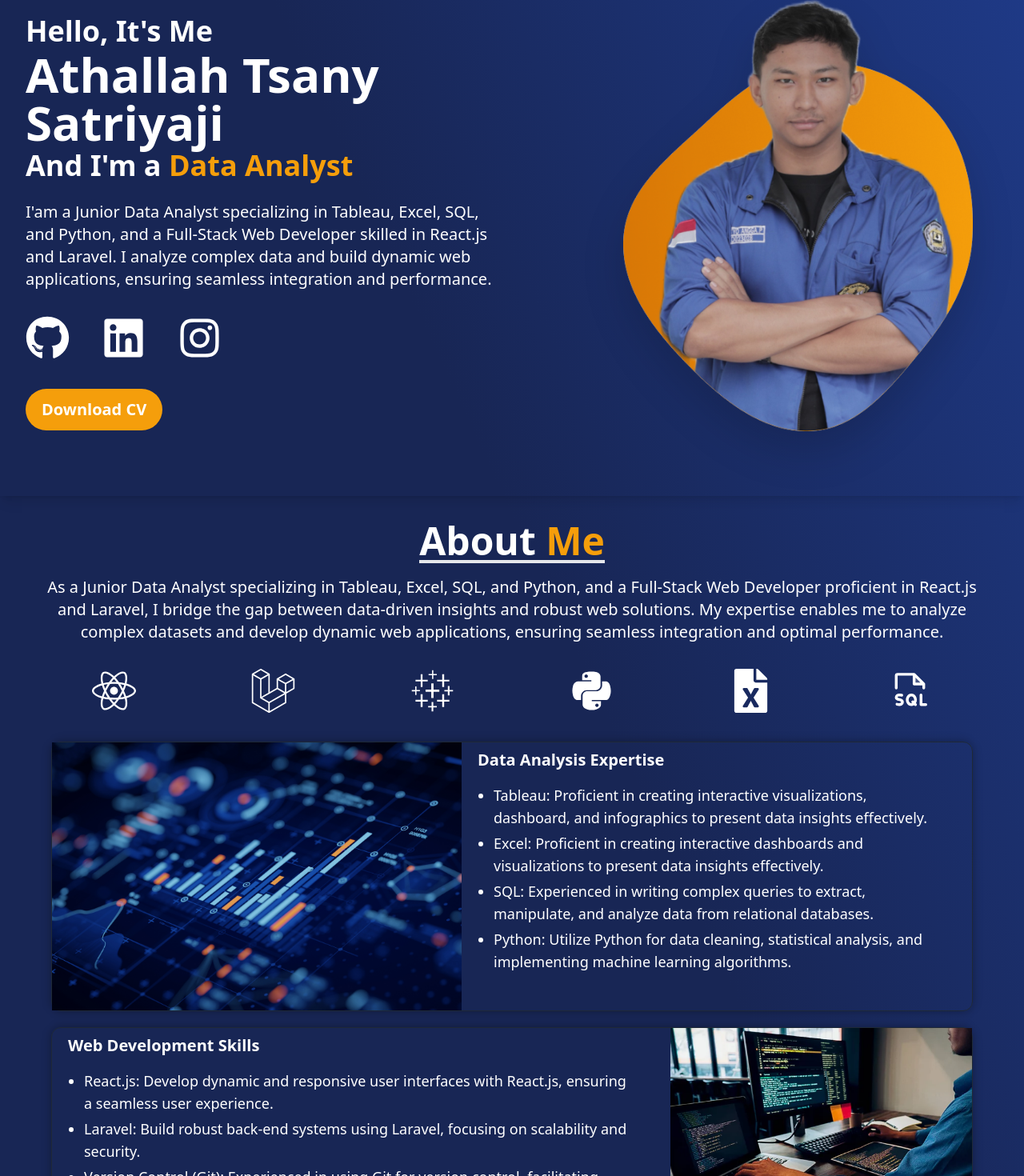
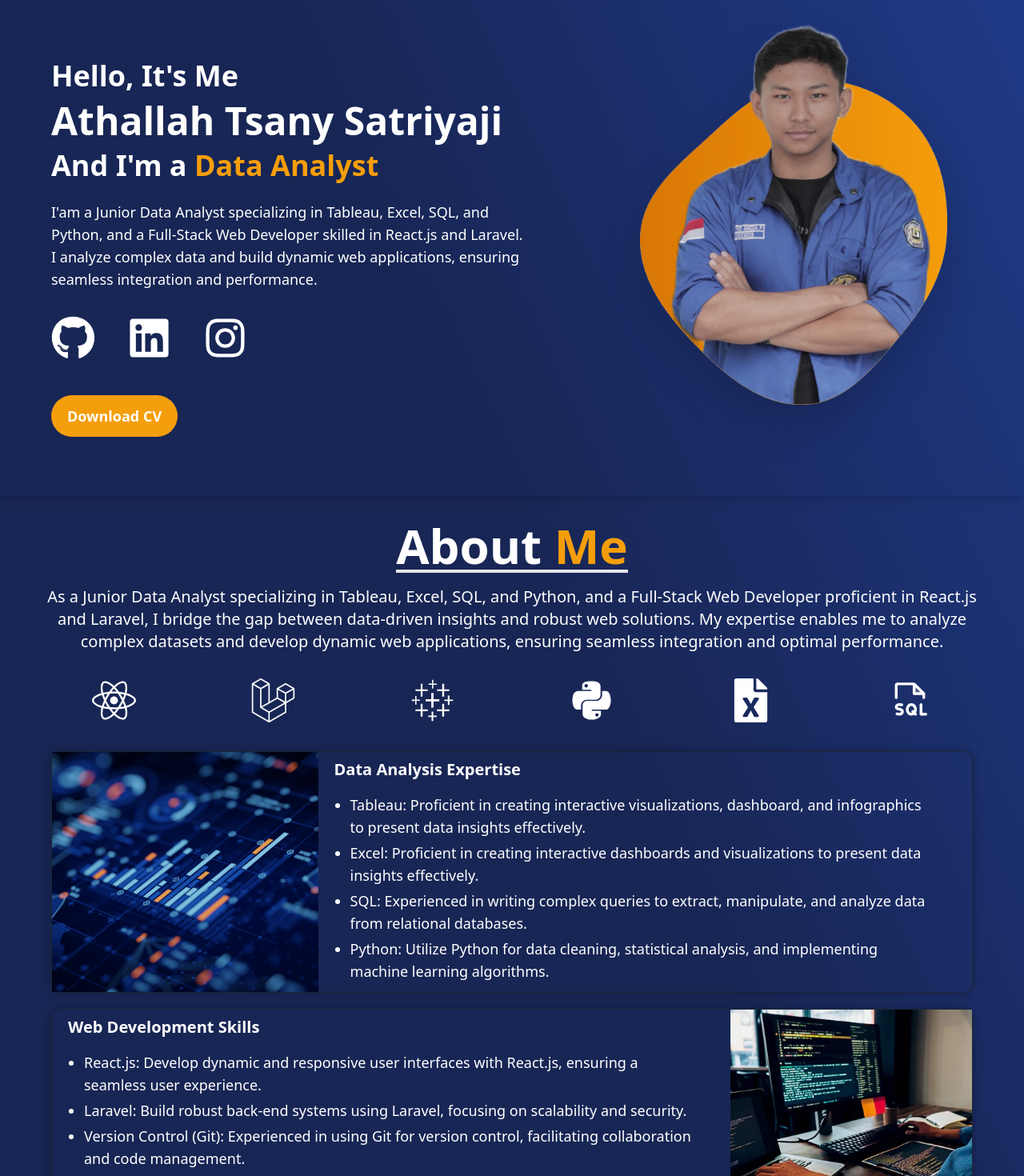
Before and after one commit to athallahdx/portofolio_web, a React (Vite) app: page / in a window 1280 px wide. Shown: the part 180-1650 px from the top of the page at 80% size. Built offline with nearby package versions, Linux system fonts and the light colour scheme.

Commit message:
more responsive

```diff
--- a/src/landingPage/AboutMe.jsx
+++ b/src/landingPage/AboutMe.jsx
@@ -59,8 +59,11 @@ import TechStackLogos from "./TechStackLogos";
                                 <span className="text-amber-500"> Me</span>
                             </p>
                         </div>
-                        <p className="max-w-[93vw] text-sm xs:text-base mdp:text-xl 2xl:text-2xl  text-center mt-4">
+                        <p className="hidden lg:block max-w-[93vw] text-sm xs:text-base mdp:text-xl 2xl:text-2xl  text-center mt-4">
                             As a Junior Data Analyst specializing in Tableau, Excel, SQL, and Python, and a Full-Stack Web Developer proficient in React.js and Laravel, I bridge the gap between data-driven insights and robust web solutions. My expertise enables me to analyze complex datasets and develop dynamic web applications, ensuring seamless integration and optimal performance.
+                        </p>
+                        <p className="lg:hidden max-w-[93vw] text-sm xs:text-base mdp:text-xl 2xl:text-2xl  text-center mt-4">
+                            As a Junior Data Analyst and a Full-Stack Web Developer, I bridge the gap between data-driven insights and robust web solutions. My expertise enables me to analyze complex datasets and develop dynamic web applications, ensuring seamless integration and optimal performance.
                         </p>
                     </motion.div>
 
@@ -71,15 +74,15 @@ import TechStackLogos from "./TechStackLogos";
 
                     <div
                         id="slide-right"
-                        className={`dataanalystw-fit flex flex-col lg:flex-row justify-center items-center lg:items-start w-fit rounded-xl mt-5 sm:pb-5 xl:pb-0 2xl:pb-0 h-auto shadow-all-sides-lg border border-gray-800 max-w-[90vw] transition-transform duration-700 ease-out ${
+                        className={`dataanalystw-fit flex flex-col lg:flex-row justify-center items-center lg:items-start  w-fit rounded-xl mt-5 sm:pb-5 lg:pb-0 2xl:pb-0 h-auto shadow-all-sides-lg border border-gray-800 max-w-[90vw] transition-transform duration-700 ease-out ${
                             isDataAnalystVisible ? 'lg:translate-x-0 lg:opacity-100' : 'lg:translate-x-[100vw] lg:opacity-0'
                         }`}
                     >
                         <div className="picture1 w-full justify-items-center sm:pt-3 lg:pt-0 lg:w-auto lg:max-w-lg">
-                            <img src={data1} className="w-[25rem] h-auto rounded-t-xl sm:mt-3 lg:mt-0 sm:rounded-2xl sm:object-cover object-center lg:rounded-none lg:h-full lg:w-auto" alt="" />
+                            <img src={data1} className="w-[25rem] h-auto rounded-t-xl sm:mt-3 lg:mt-0 sm:rounded-2xl sm:object-cover object-center lg:rounded-none lg:h-[300px] lg:w-auto" alt="" />
                         </div>
                         <div className="desc1 ms-5 pb-5 md:pb-0 pe-4 lg:pe-12">
-                            <p className="text-xl md:text-xl py-2 text-center mdp:max-lg:text-2xl lg:text-left 2xl:text-3xl font-bold mdp:max-lg:mb-1 mdp:max-lg:mt-1 lg:mb-2 2xl:mb-3">Data Analysis Expertise</p>
+                            <p className="text-xl md:text-xl py-2 text-center mdp:max-lg:text-2xl lg:text-left 2xl:text-3xl font-bold mdp:max-lg:mb-1 mdp:max-lg:mt-1 lg:mb-2  2xl:mb-3">Data Analysis Expertise</p>
 
                             <ul className="list-disc list-outside text-sm xs:text-base mdp:max-lg:text-xl md:text-lg 2xl:text-[22px] 2xl:space-y-3 space-y-1 mdp:max-lg:space-y-2 pl-5">
                                 <li> <span className="font-bold md:font-medium">Tableau: </span> Proficient in creating interactive visualizations, dashboard, and infographics to present data insights effectively.</li>
@@ -93,22 +96,22 @@ import TechStackLogos from "./TechStackLogos";
 
                     <div
                         id="slide-left"
-                        className={`webdev flex flex-col-reverse lg:flex-row justify-center items-center lg:items-start w-fit rounded-xl mt-5 sm:pb-5 xl:pb-0 2xl:pb-0 h-auto shadow-all-sides-lg border border-gray-800 max-w-[90vw] transition-transform duration-700 ease-out ${
+                        className={`webdev flex flex-col-reverse lg:flex-row justify-center items-center lg:items-start w-fit rounded-xl mt-5 sm:pb-5 lg:pb-0 2xl:pb-0 h-auto shadow-all-sides-lg border border-gray-800 max-w-[90vw] transition-transform duration-700 ease-out ${
                             isWebDevVisible ? 'lg:translate-x-0 lg:opacity-100' : 'lg:-translate-x-[100vw] lg:opacity-0'
                         }`}
                     >
-                        <div className="desc1 ms-5 pb-5 md:pb-0 pe-4 lg:pe-12">
+                        <div className="desc1 ms-5 pb-5 md:pb-0 pe-4 lg:pe-8 xl:pe-12 lg:pb-4">
                             <p className="text-xl md:text-xl py-2 text-center mdp:max-lg:text-2xl lg:text-left 2xl:text-3xl font-bold mdp:max-lg:mb-1 mdp:max-lg:mt-1 lg:mb-2 2xl:mb-3">Web Development Skills</p>
 
-                            <ul className="list-disc list-outside text-sm xs:text-base mdp:max-lg:text-xl md:text-lg 2xl:text-[22px] 2xl:space-y-3 space-y-1 mdp:max-lg:space-y-2 pl-5">
+                            <ul className="list-disc list-outside text-sm xs:text-base mdp:max-lg:text-xl md:text-lg 2xl:text-[22px] 2xl:space-y-3 space-y-1 mdp:max-lg:space-y-2 xl:pb-3 pl-5">
                                 <li><span className="font-bold md:font-medium">React.js: </span> Develop dynamic and responsive user interfaces with React.js, ensuring a seamless user experience.</li>
                                 <li><span className="font-bold md:font-medium">Laravel: </span> Build robust back-end systems using Laravel, focusing on scalability and security.</li>
                                 <li><span className="font-bold md:font-medium">Version Control (Git): </span> Experienced in using Git for version control, facilitating collaboration and code management.</li>
                                 <li><span className="font-bold md:font-medium">RESTful APIs: </span> Skilled in designing and consuming RESTful APIs to enable communication between front-end and back-end systems.</li>
                             </ul>
                         </div>
-                        <div className="picture1 w-full justify-items-center sm:pt-3 lg:pt-0 lg:w-auto lg:max-w-lg">
-                            <img src={dev1} className="w-[25rem] h-auto rounded-t-xl sm:mt-3 lg:mt-0 sm:rounded-2xl sm:object-cover object-center lg:rounded-none lg:h-full lg:w-auto" alt="" />
+                        <div className="picture1 w-full sm:pt-3 lg:pt-0 lg:w-auto lg:max-w-lg">
+                            <img src={dev1} className="w-[25rem] h-auto rounded-t-xl sm:mt-3 lg:mt-0 sm:rounded-2xl sm:object-cover object-center lg:rounded-none lg:h-[310px] xl:h-[290px] xl:w- lg:w-auto" alt="" />
                         </div>
                     </div>
                 </div>
--- a/src/landingPage/Profile.jsx
+++ b/src/landingPage/Profile.jsx
@@ -10,21 +10,21 @@ export default function Profile() {
       whileInView={{ opacity: 1, y: 0 }}
       transition={{ duration: 1.5 }}
       className="
-        flex flex-col-reverse space-y-5 justify-center items-center lg:justify-center lg:items-center w-screen max-h-screen mt-20 pb-6 lg:flex-row md:justify-evenly lg:min-h-screen lg:mt-0 lg:pb-5 lg:space-x-[5vw] xl:space-x-[5vw] 2xl:space-x-[17vw] md:pt-14 md:pb-8 shadow-lg
+        flex flex-col-reverse space-y-5 justify-center items-center lg:justify-center lg:items-center w-screen max-h-screen mt-20 pb-6 lg:flex-row md:justify-evenly lg:min-h-screen lg:mt-0 lg:pb-5 lg:space-x-[9vw] lg:px-8 xl:space-x-[5vw] 2xl:space-x-[17vw] md:pt-14 md:pb-8 shadow-lg
       "
     >
       {/* Text Section */}
       <div className="
         flex flex-col justify-center text-white font-extrabold text-center lg:text-left
-        xl:me-20 lg:mt-20 xl:ms-8 2xl:mt-28
+        xl:me-20 lg:mt-36 xl:ms-8 2xl:mt-28
       ">
-        <p className="text-sstitle pb-0 mbm:pb-1 mbm:text-2xl mbl:text-2xl sm:text-3xl mdp:text-4xl 2xl:text-5xl md:pb-3">
+        <p className="text-sstitle pb-0 mbm:pb-1 mbm:text-2xl mbl:text-2xl sm:text-3xl mdp:text-4xl lg:text-4xl 2xl:text-5xl md:pb-3">
           Hello, It&apos;s Me
         </p>
-        <p className="text-sbtitle pt-0 mbm:text-3xl mbl:text-3xl sm:text-4xl mdp:text-6xl 2xl:text-7xl">
+        <p className="text-sbtitle pt-0 mbm:text-3xl mbl:text-3xl sm:text-4xl mdp:text-6xl lg:text-5xl 2xl:text-7xl">
           Athallah Tsany Satriyaji
         </p>
-        <p className="text-sstitle pt-0 mbm:pt-1 mbm:text-2xl mbl:text-2xl sm:text-3xl mdp:text-4xl 2xl:text-5xl  md:pt-3 pb-0">
+        <p className="text-sstitle pt-0 mbm:pt-1 mbm:text-2xl mbl:text-2xl sm:text-3xl mdp:text-4xl lg:text-4xl  2xl:text-5xl  md:pt-3 pb-0">
           And I&apos;m a{' '}
           <TypeAnimation
             sequence={['Data Analyst', 1000, 'Web Developer', 1000]}
@@ -35,7 +35,7 @@ export default function Profile() {
           />
         </p>
         <p className='
-          max-w-3xl font-medium mt-2 mbl:mt-6 px-4 lg:px-0 lg:leading-7
+          max-w-3xl font-medium mt-2 lg mbl:mt-6 px-4 lg:px-0 lg:leading-7
           text-base mbl:text-base sm:text-xl mdp:text-xl lg:text-lg 2xl:text-xl pt-0
         '>
           <span className='hidden lg:inline'>
@@ -47,6 +47,7 @@ export default function Profile() {
             I&apos;m a Junior Data Analyst specializing in Tableau, Excel, SQL, and Python, and a Full-Stack Web Developer
             skilled in React.js and Laravel.
           </span>
+
         </p>
         {/* Social Links */}
         <div className='
@@ -86,7 +87,7 @@ export default function Profile() {
           className="
             object-contain drop-shadow-2xl h-auto lg:w-auto
             max-w-[60vw] mbl:max-w-[70vw] sm:max-w-[40vw] mdp:max-w-[50vw] lg:mt-28
-            lg:max-h-[550px] xl:max-w-[30vw] 2xl:max-h-full xl:me-16 2xl:me-20
+            lg:max-h-[500px] xl:max-w-[30vw] 2xl:max-h-full xl:me-16 2xl:me-20
           "
           src={profil}
           alt="Profile"
--- a/src/landingPage/TechStackLogos.jsx
+++ b/src/landingPage/TechStackLogos.jsx
@@ -7,22 +7,22 @@ const TechStackLogos = () => {
     return (
       <>
         <motion.div initial={{ opacity: 0, y: 50 }} whileInView={{ opacity: 1, y: 0 }} transition={{ duration: 0.5 }}>
-          <FaReact className='text-[30px] xs:text-[38px] sm:text-[50px] xl:text-[55px]' />
+          <FaReact className='text-[27px] mbm:text-[30px] xs:text-[38px] sm:text-[50px] xl:text-[55px]' />
         </motion.div>
         <motion.div initial={{ opacity: 0, y: 50 }} whileInView={{ opacity: 1, y: 0 }} transition={{ duration: 0.5, delay: 0.1 }}>
-          <FaLaravel className='text-[30px] xs:text-[38px] sm:text-[50px] xl:text-[55px]' />
+          <FaLaravel className='text-[27px] mbm:text-[30px] xs:text-[38px] sm:text-[50px] xl:text-[55px]' />
         </motion.div>
         <motion.div initial={{ opacity: 0, y: 50 }} whileInView={{ opacity: 1, y: 0 }} transition={{ duration: 0.5, delay: 0.2 }}>
-          <IoLogoTableau className='text-[30px] xs:text-[38px] sm:text-[50px] xl:text-[55px]' />
+          <IoLogoTableau className='text-[27px] mbm:text-[30px] xs:text-[38px] sm:text-[50px] xl:text-[55px]' />
         </motion.div>
         <motion.div initial={{ opacity: 0, y: 50 }} whileInView={{ opacity: 1, y: 0 }} transition={{ duration: 0.5, delay: 0.3 }}>
-          <FaPython className='text-[30px] xs:text-[38px] sm:text-[50px] xl:text-[55px]' />
+          <FaPython className='text-[27px] mbm:text-[30px] xs:text-[38px] sm:text-[50px] xl:text-[55px]' />
         </motion.div>
         <motion.div initial={{ opacity: 0, y: 50 }} whileInView={{ opacity: 1, y: 0 }} transition={{ duration: 0.5, delay: 0.4 }}>
-          <FaFileExcel className='text-[30px] xs:text-[38px] sm:text-[50px] xl:text-[55px]' />
+          <FaFileExcel className='text-[27px] mbm:text-[30px] xs:text-[38px] sm:text-[50px] xl:text-[55px]' />
         </motion.div>
         <motion.div initial={{ opacity: 0, y: 50 }} whileInView={{ opacity: 1, y: 0 }} transition={{ duration: 0.5, delay: 0.5 }}>
-          <PiFileSqlDuotone className='text-[30px] xs:text-[38px] sm:text-[50px] xl:text-[55px]' />
+          <PiFileSqlDuotone className='text-[27px] mbm:text-[30px] xs:text-[38px] sm:text-[50px] xl:text-[55px]' />
         </motion.div>
       </>
     );
--- a/tailwind.config.js
+++ b/tailwind.config.js
@@ -36,11 +36,11 @@ export default {
         'footer-color': '#0F1835',
       },
       screens: {
-        'mbs' : '320',
+        'mbs' : '320px',
         'mbm': '375px',
         'mbl': '400px',
         'mdp': '790px',
-        'lg': '1020px',
+        'lg': '1024px',
       },
       boxShadow: {
         'top-xs': '0 -1px 2px 0 rgb(0 0 0 / 0.05)',
```
